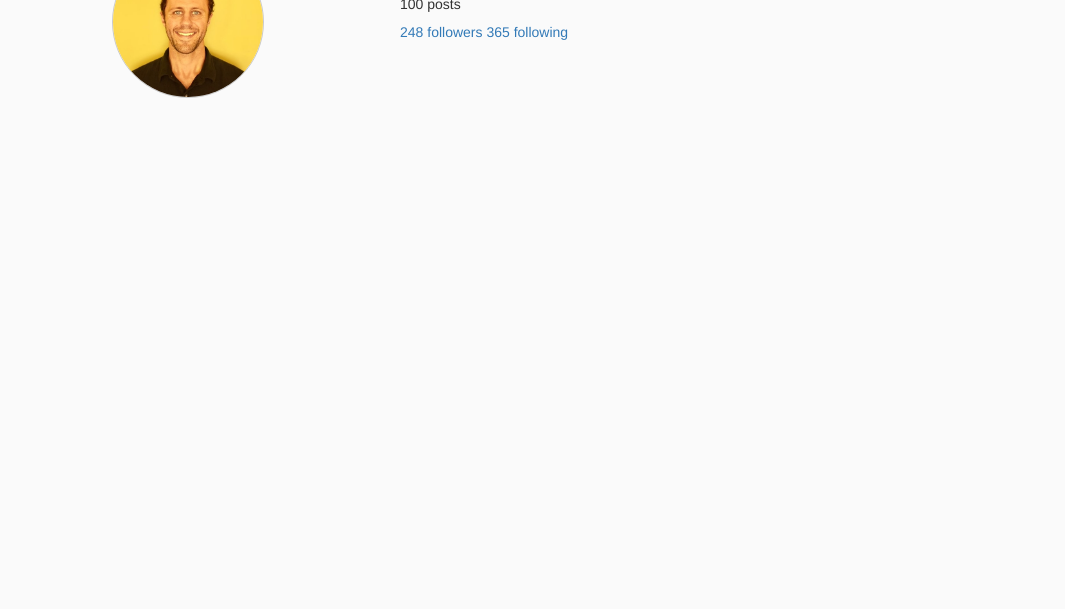
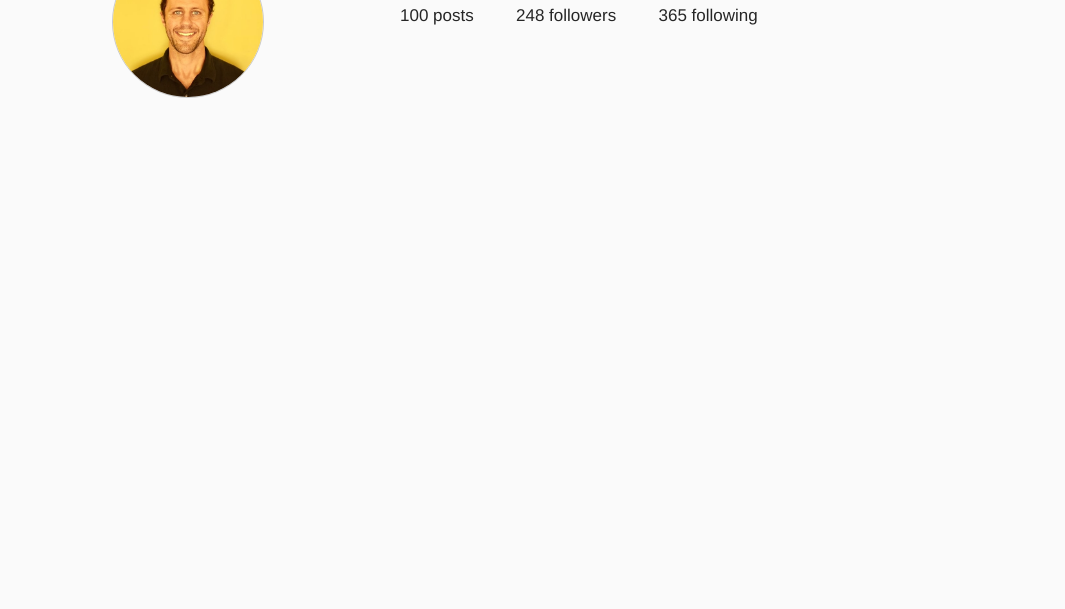
Before and after one commit to mdelbianco9/instagram-psd, a plain HTML site: page index.html in a window 1280 px wide. Shown: the part 191-800 px from the top of the page, without its empty margins (96-1161 px from the left). Drawn offline with nearby package versions, Linux system fonts and the light colour scheme.

Commit message:
6. Added second row of user info (posts, followers, following).

```diff
--- a/css/main.css
+++ b/css/main.css
@@ -178,7 +178,25 @@ nav div:nth-child(3) i:hover {
 	margin-left: 3%;
 }
 
+#user-profile .user-info .row-2 {
+	padding-top: 2%;
+}
 
+#user-profile .user-info .row-2 h5 {
+	display: inline-block;
+	font-weight: 400;
+}
+
+#user-profile .user-info .row-2 h5, a {
+	font-size: 17px;
+	color: #262626;
+	text-decoration: none;
+	padding-right: 8%;
+}
+
+#user-profile .user-info .row-2 span {
+	font-weight: 500;
+}
 
 
 
--- a/index.html
+++ b/index.html
@@ -57,9 +57,9 @@
 					</div>
 
 					<div class="row-2">
-						<h5>100 posts</h5>
-						<a href="">248 followers</a>
-						<a href="">365 following</a>
+						<h5><span>100</span> posts</h5>
+						<a href=""><span>248</span> followers</a>
+						<a href=""><span>365</span> following</a>
 					</div>
 
 					<div class="row-3"></div>
```
